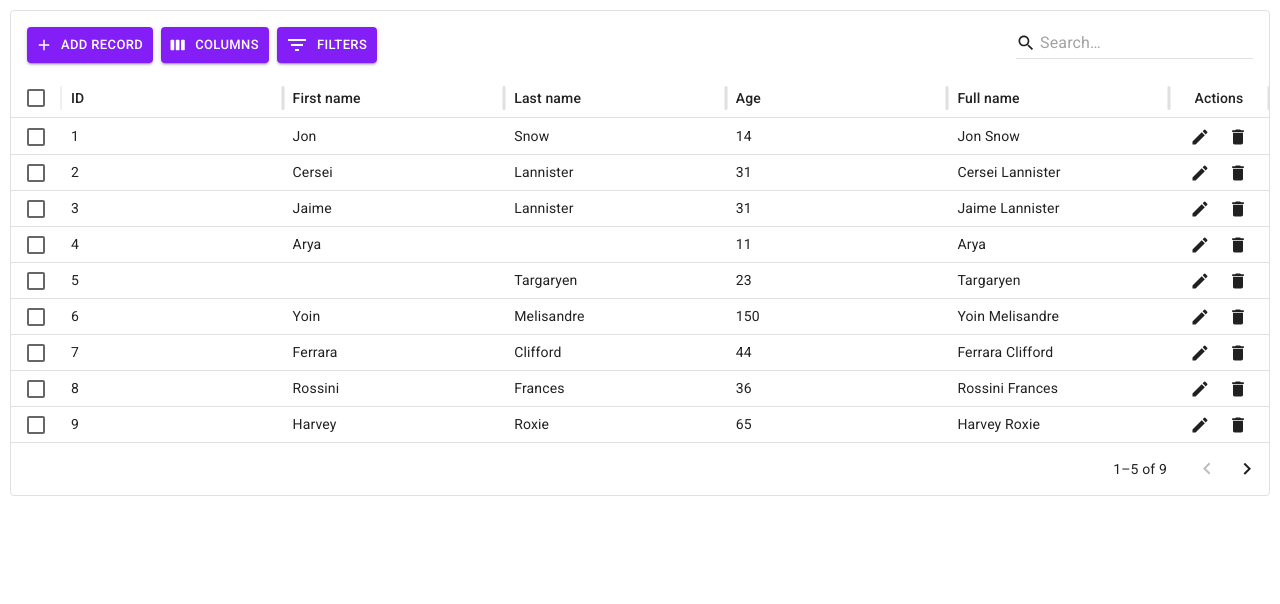
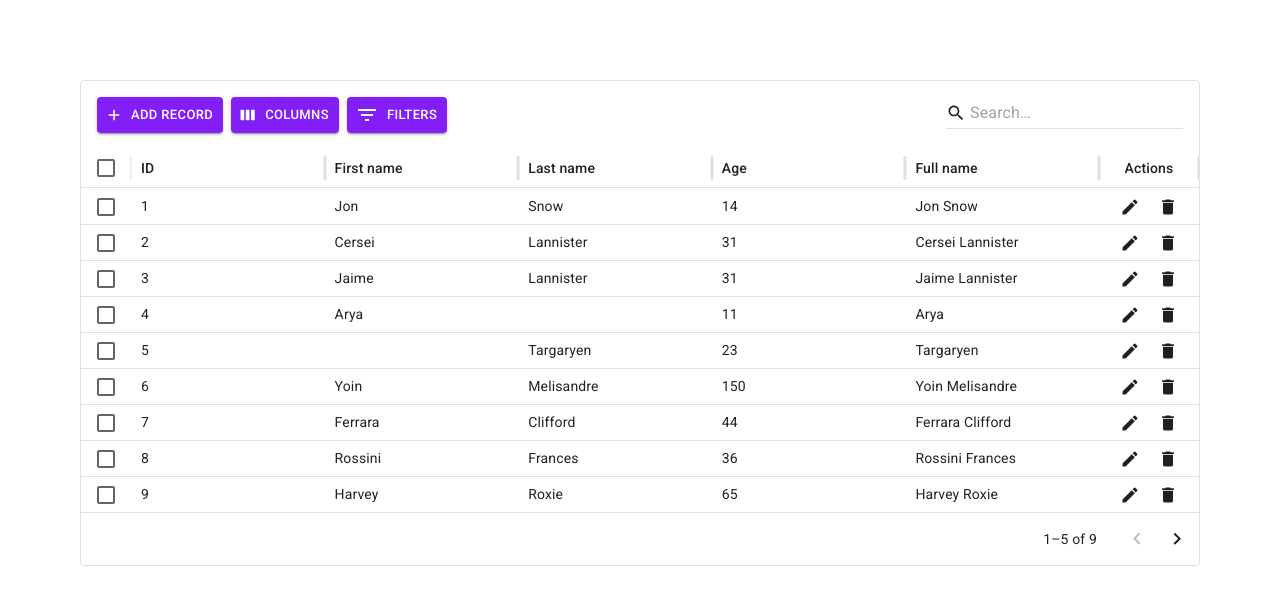
Before and after one commit to DanJul572/React_Training_App, a React (Vite) app: page / in a window 1280 px wide. Shown: the top 604 px of the page. Built offline with nearby package versions, Linux system fonts and the light colour scheme.

Commit message:
change div to Box in ZTable component

```diff
--- a/src/components/ZTable/index.tsx
+++ b/src/components/ZTable/index.tsx
@@ -1,3 +1,4 @@
+import Box from '@mui/material/Box';
 import { DataGrid } from '@mui/x-data-grid/DataGrid';
 import { GridSlotsComponent } from '@mui/x-data-grid/models/gridSlotsComponent';
 
@@ -21,7 +22,7 @@ const ZTable = (props: Props) => {
     const getRowId = (row: any) => row[props.id];
 
     return (
-        <div style={{ width: '100%', padding: 10 }} data-testid="ztable">
+        <Box sx={{ width: '100%', padding: 10 }} data-testid="ztable">
             <DataGrid
                 autoHeight={true}
                 autosizeOptions={table.autoSizeOption}
@@ -43,7 +44,7 @@ const ZTable = (props: Props) => {
                 slots={slots}
                 sortingMode={table.gridMode}
             />
-        </div>
+        </Box>
     );
 };
 
```
